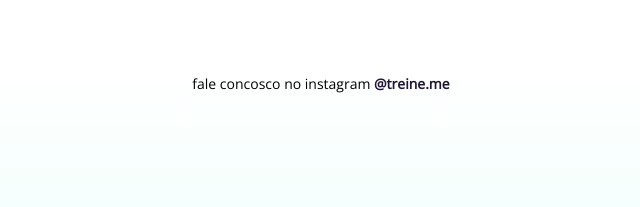
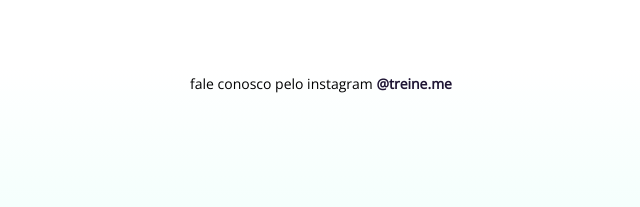
Before and after one commit to murilocaires/homepage-projeto-2, a plain HTML site: page index.html in a window 1280 px wide. Shown: the part 590-797 px from the top of the page, 319-959 px from the left. Drawn offline with nearby package versions, Linux system fonts and the light colour scheme.

Commit message:
Update index.html

```diff
--- a/index.html
+++ b/index.html
@@ -47,7 +47,7 @@
         </main>
         <footer>
 
-                fale concosco no instagram
+                fale conosco pelo instagram
                 <a href="http://instagram.com" target="_blank">@treine.me</a>
 
         </footer>
```
